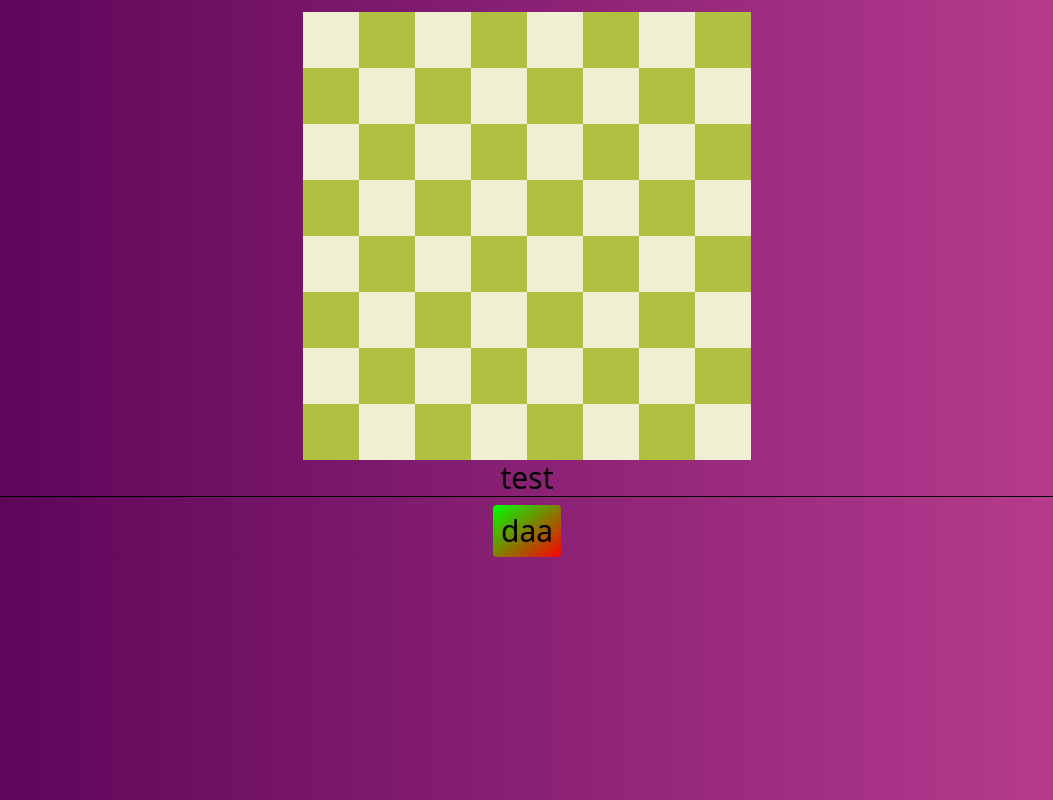
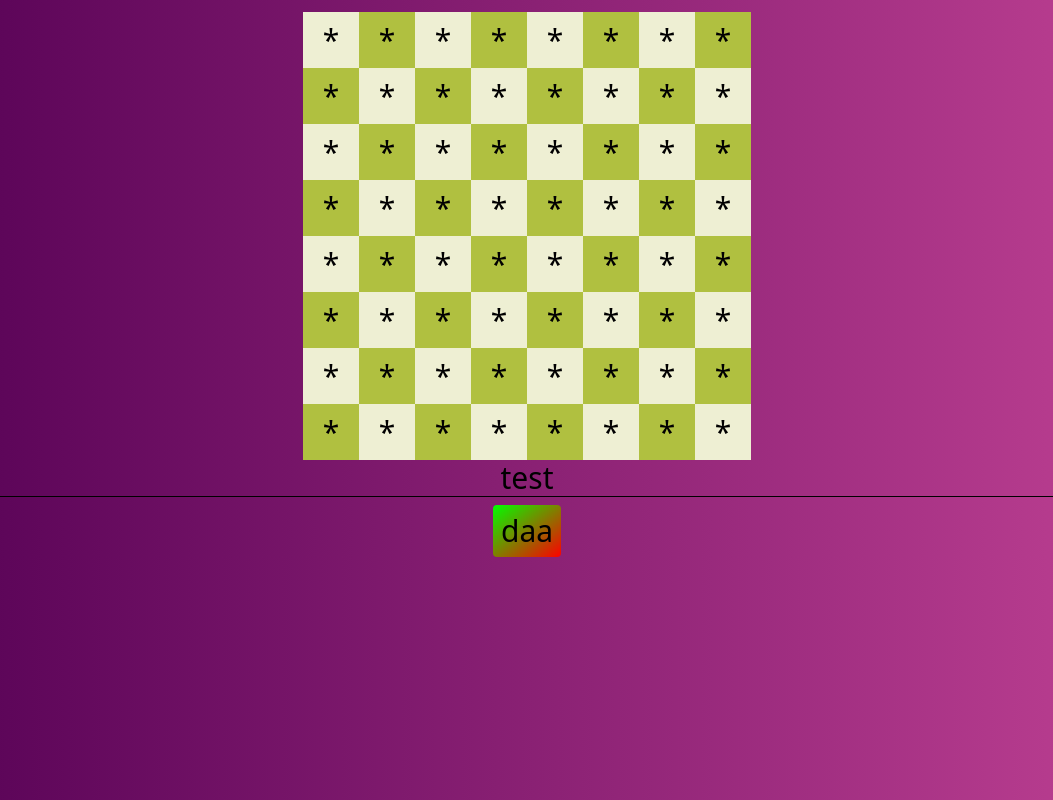
Before and after one commit to TohidEq/knights-tour, a React (Vite) app: page /home in a window 1280 px wide. Shown: the whole page, without its empty margins (113-1166 px from the left). Built offline with nearby package versions, Linux system fonts and the light colour scheme.

Commit message:
Create Knight Move Fnc

```diff
--- a/src/Components/Chess/ChessTable.ts
+++ b/src/Components/Chess/ChessTable.ts
@@ -5,7 +5,7 @@ type Props = {};
 
 const ChessTable = () => {
   // var chessTable = [
-  //   {x:1,y:1, value:2, Check: (0:false , 1:true , 2:current position), value:2~8 },
+  //   {x:1,y:1, value:2, Check: (0:false , 1:true , 2:current position, 3:pass), value:2~8 },
   //   {...}, ...
   // ];
 
@@ -17,17 +17,17 @@ const ChessTable = () => {
     if (x > 8 || x < 1 || y > 8 || y < 1) return -1; // this pos is not on chessBoard...
 
     // r:right,  l:left,  u:up,  d:down
-    if (x + 2 >= 1 && x + 2 <= 8 && y - 1 >= 1 && y - 1 <= 8) value++; // 2r 1u ╛
-    if (x + 2 >= 1 && x + 2 <= 8 && y + 1 >= 1 && y + 1 <= 8) value++; // 2r 1d ╕
+    if (x + 2 >= 1 && x + 2 <= 8 && y - 1 >= 1 && y - 1 <= 8) value++; // 2u 1r ╛
+    if (x + 2 >= 1 && x + 2 <= 8 && y + 1 >= 1 && y + 1 <= 8) value++; // 2u 1l ╕
 
-    if (x - 2 >= 1 && x - 2 <= 8 && y - 1 >= 1 && y - 1 <= 8) value++; // 2l 1u ╘
-    if (x - 2 >= 1 && x - 2 <= 8 && y + 1 >= 1 && y + 1 <= 8) value++; // 2l 1d ╒
+    if (x - 2 >= 1 && x - 2 <= 8 && y - 1 >= 1 && y - 1 <= 8) value++; // 2d 1r ╘
+    if (x - 2 >= 1 && x - 2 <= 8 && y + 1 >= 1 && y + 1 <= 8) value++; // 2d 1l ╒
 
-    if (y + 2 >= 1 && y + 2 <= 8 && x - 1 >= 1 && x - 1 <= 8) value++; // 1l 2d ╜
-    if (y + 2 >= 1 && y + 2 <= 8 && x + 1 >= 1 && x + 1 <= 8) value++; // 1r 2d ╙
+    if (y + 2 >= 1 && y + 2 <= 8 && x - 1 >= 1 && x - 1 <= 8) value++; // 1d 2l ╜
+    if (y + 2 >= 1 && y + 2 <= 8 && x + 1 >= 1 && x + 1 <= 8) value++; // 1t 2l ╙
 
-    if (y - 2 >= 1 && y - 2 <= 8 && x - 1 >= 1 && x - 1 <= 8) value++; // 1l 2u ╖
-    if (y - 2 >= 1 && y - 2 <= 8 && x + 1 >= 1 && x + 1 <= 8) value++; // 1r 2u ╓
+    if (y - 2 >= 1 && y - 2 <= 8 && x - 1 >= 1 && x - 1 <= 8) value++; // 1d 2r ╖
+    if (y - 2 >= 1 && y - 2 <= 8 && x + 1 >= 1 && x + 1 <= 8) value++; // 1t 2r ╓
 
     return value;
   }
@@ -39,12 +39,12 @@ const ChessTable = () => {
         x: x,
         y: y,
         value: getValue(x, y),
-        check: 0,
+        check: 1,
       });
     }
   }
 
-  return  chessTable ;
+  return chessTable;
 };
 
 export default ChessTable;
--- a/src/Components/Chess/ChessTableVisual.tsx
+++ b/src/Components/Chess/ChessTableVisual.tsx
@@ -33,6 +33,7 @@ const ChessTableVisual = (props: Props) => {
               : element.check === 3
               ? "X"
               : ""}
+            {/* {element.value} */}
           </button>
         );
       })}
--- a/src/Components/Pages/Home/Home.tsx
+++ b/src/Components/Pages/Home/Home.tsx
@@ -20,6 +20,84 @@ const Home = (props: Props) => {
     // check useState changes on Object
     setChessTable(myChessTable);
     console.log(myChessTable);
+
+    firstMove();
+  };
+
+  // Get current pos:
+  const getCurrnetPos = (): { x: number; y: number; id: String } => {
+    const index = myChessTable.find((item) => item.check === 2);
+    return { x: index!.x, y: index!.y, id: index!.id };
+  };
+
+  // First Move:
+  const firstMove = () => {
+    possibleMoves();
+  };
+
+  const possibleMoves = () => {
+    const { x, y, id } = getCurrnetPos();
+
+    myChessTable
+      .filter((item) => item.check === 1)
+      .map((item) => {
+        myChessTable[myChessTable.findIndex((i) => i.id === item.id)].check = 0;
+      });
+
+    const xiy = [
+      { x: 1, y: 2 },
+      { x: 2, y: 1 },
+      { x: -1, y: 2 },
+      { x: 2, y: -1 },
+      { x: -2, y: 1 },
+      { x: 1, y: -2 },
+      { x: -1, y: -2 },
+      { x: -2, y: -1 },
+    ];
+    xiy.forEach((itemXY) => {
+      const index = myChessTable.findIndex(
+        (item) => item.x === x + itemXY.x && item.y === y + itemXY.y
+      );
+      console.log(
+        "x:",
+        x,
+        " and y:",
+        y,
+        "  --  x+ix ",
+        x + itemXY.x,
+        " and y+iy:",
+        y + itemXY.y,
+        "  -- idnex: ",
+        index
+      );
+      if (index >= 0) myChessTable[index].check = 1;
+    });
+
+    setChessTable(myChessTable);
+
+    //////////////////////////////////////////////
+    function getValue(x: number, y: number) {
+      /////////
+      var value: number = 0;
+
+      if (x > 8 || x < 1 || y > 8 || y < 1) return -1; // this pos is not on chessBoard...
+
+      // r:right,  l:left,  u:up,  d:down
+      if (x + 2 >= 1 && x + 2 <= 8 && y - 1 >= 1 && y - 1 <= 8) value++; // 2u 1r ╛
+      if (x + 2 >= 1 && x + 2 <= 8 && y + 1 >= 1 && y + 1 <= 8) value++; // 2u 1l ╕
+
+      if (x - 2 >= 1 && x - 2 <= 8 && y - 1 >= 1 && y - 1 <= 8) value++; // 2d 1r ╘
+      if (x - 2 >= 1 && x - 2 <= 8 && y + 1 >= 1 && y + 1 <= 8) value++; // 2d 1l ╒
+
+      if (y + 2 >= 1 && y + 2 <= 8 && x - 1 >= 1 && x - 1 <= 8) value++; // 1d 2l ╜
+      if (y + 2 >= 1 && y + 2 <= 8 && x + 1 >= 1 && x + 1 <= 8) value++; // 1t 2l ╙
+
+      if (y - 2 >= 1 && y - 2 <= 8 && x - 1 >= 1 && x - 1 <= 8) value++; // 1d 2r ╖
+      if (y - 2 >= 1 && y - 2 <= 8 && x + 1 >= 1 && x + 1 <= 8) value++; // 1t 2r ╓
+
+      return value;
+    } /////////
+    //////////////////////////////////////////////////
   };
 
   return (
--- a/src/css/index.css
+++ b/src/css/index.css
@@ -513,6 +513,10 @@ video {
   --tw-backdrop-sepia:  ;
 }
 
+.filter {
+  filter: var(--tw-blur) var(--tw-brightness) var(--tw-contrast) var(--tw-grayscale) var(--tw-hue-rotate) var(--tw-invert) var(--tw-saturate) var(--tw-sepia) var(--tw-drop-shadow);
+}
+
 body {
   --tw-bg-opacity: 1;
   background-color: rgb(84 0 84 / var(--tw-bg-opacity));
```
